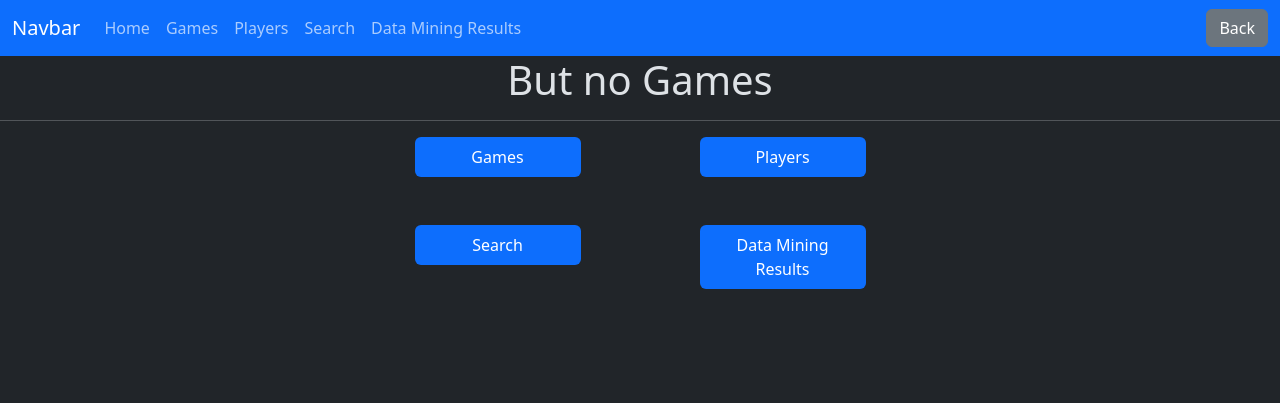
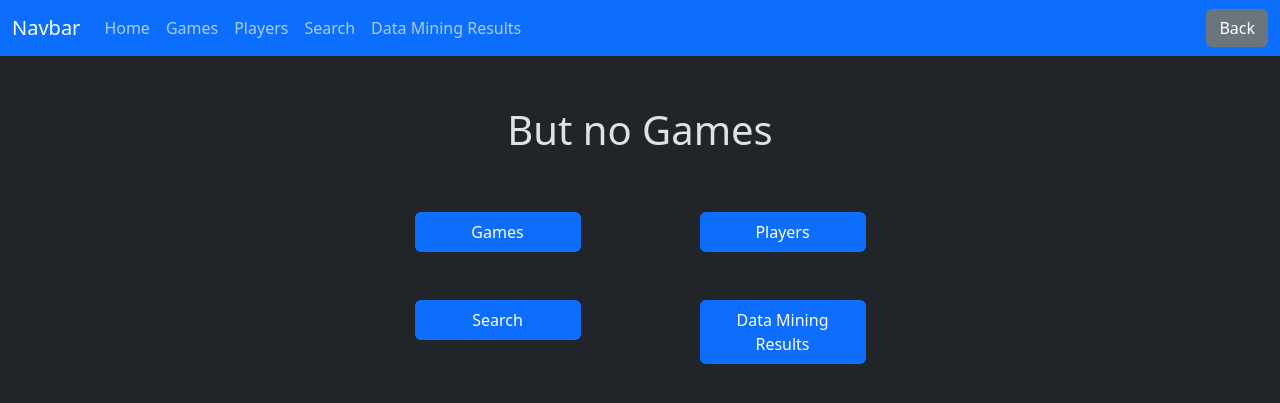
Before and after one commit to Bmknezev/ESOF-3675-Project, a Flask app: page / in a window 1280 px wide. Shown: the top 403 px of the page. Run offline with Flask 3, Linux system fonts and the light colour scheme; parts of the project's set-up code (start-up, migrations or seed data) failed here and were passed over; some libraries are stand-ins or nearby versions.

Commit message:
changed homepage, search and titles position slightly

```diff
--- a/templates/homepage.html
+++ b/templates/homepage.html
@@ -8,7 +8,10 @@
 
 <style>
     h1 {
+
         text-align: center;
+        padding-top: 50px;
+        padding-bottom: 50px
     }
 </style>
 <!-- Header/title -->
@@ -16,8 +19,7 @@
 
 
 
-<!-- Makes a horizontal line -->
-<hr>
+
 
 <div class="container-fluid">
     <div class="container">
--- a/templates/layout.html
+++ b/templates/layout.html
@@ -65,6 +65,8 @@
         </div>
     </nav>
   </header>
+
+
   <!-- The block content is where the other html files put their code  -->
   {% block content %}
   <!-- Code is here, but in other html files  -->
--- a/templates/search.html
+++ b/templates/search.html
@@ -8,13 +8,13 @@
 <style>
     h1 {
         text-align: center;
+        padding-top: 10px;
     }
 </style>
 <!-- Header/title -->
 <h1>Search</h1>
 
-<!-- Makes a horizontal line -->
-<hr>
+
 
 
 
--- a/templates/view_games.html
+++ b/templates/view_games.html
@@ -9,6 +9,8 @@
 <style>
     h1 {
         text-align: center;
+        padding-top: 10px;
+
     }
 </style>
 <!-- Header/title -->
@@ -16,8 +18,8 @@
 
 
 
-<!-- Makes a horizontal line -->
-<hr>
+
+
 
 
 <!-- Games Table -->
--- a/templates/view_players.html
+++ b/templates/view_players.html
@@ -9,6 +9,7 @@
 <style>
     h1 {
         text-align: center;
+        padding-top: 10px;
     }
 </style>
 
@@ -16,8 +17,7 @@
 <h1>List of Players</h1>
 
 
-<!-- Makes a horizontal line -->
-<hr>
+
 
 
 <!-- Players Table -->
```
